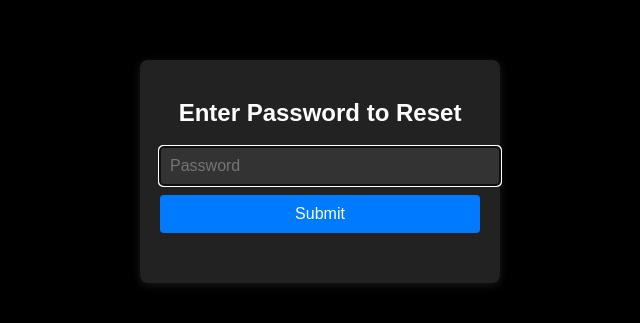
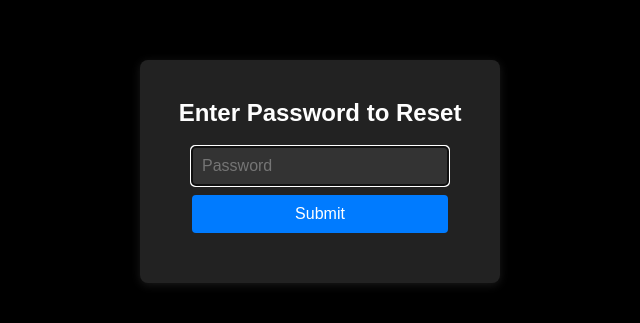
Before and after one commit to XPDevs/WiseAssist, a plain HTML site: page admin/admin.html in a window 1280 px wide. Shown: the part 229-552 px from the top of the page, without its empty margins (320-960 px from the left). Drawn offline with Linux system fonts and the light colour scheme.

Commit message:
Update admin.html

```diff
--- a/admin/admin.html
+++ b/admin/admin.html
@@ -29,20 +29,19 @@
     to { opacity: 1; transform: translateY(0); }
   }
   select, input, button {
-    width: 100%;
+    box-sizing: border-box;
+    width: 80%;
     padding: 10px;
-    margin-top: 10px;
+    margin: 10px auto 0 auto;
     border-radius: 4px;
     border: none;
     font-size: 16px;
-  }
-  select, input {
+    display: block;
     background-color: #333;
     color: white;
   }
   button {
     background-color: #007bff;
-    color: white;
     cursor: pointer;
   }
   button:hover {
```
